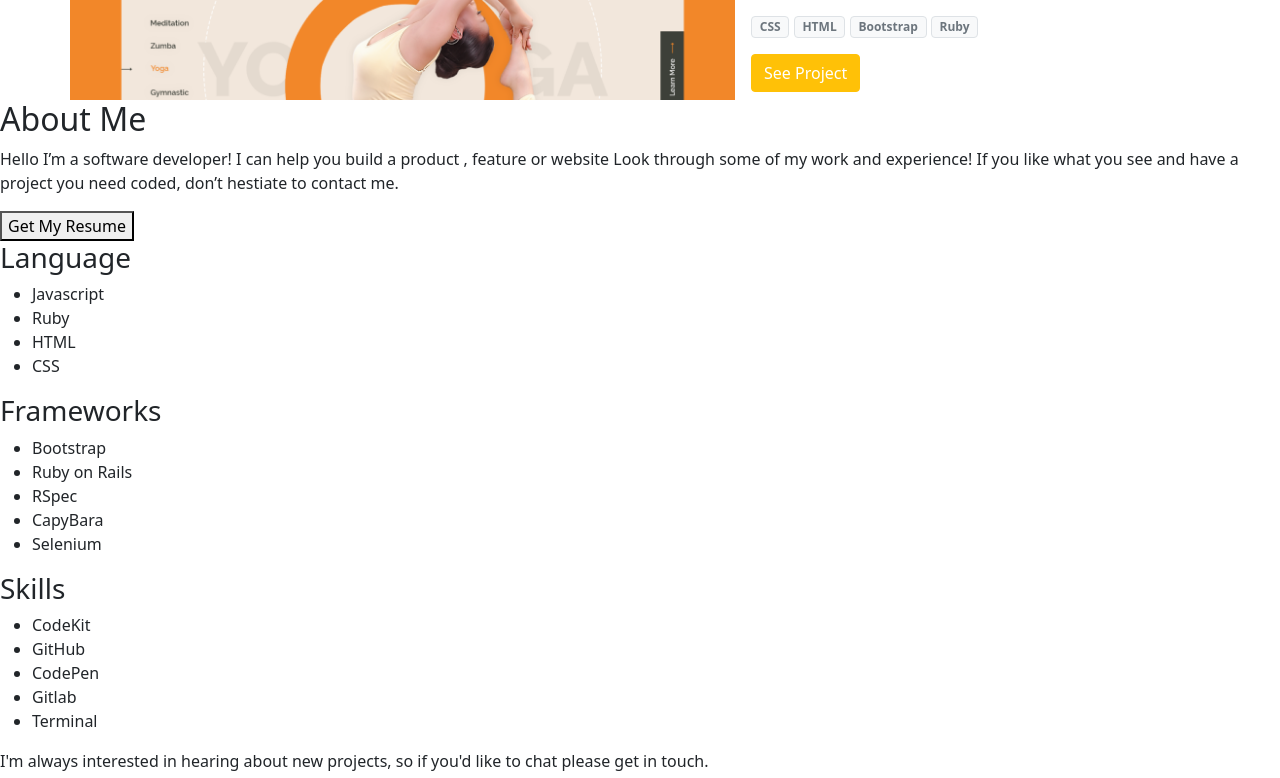
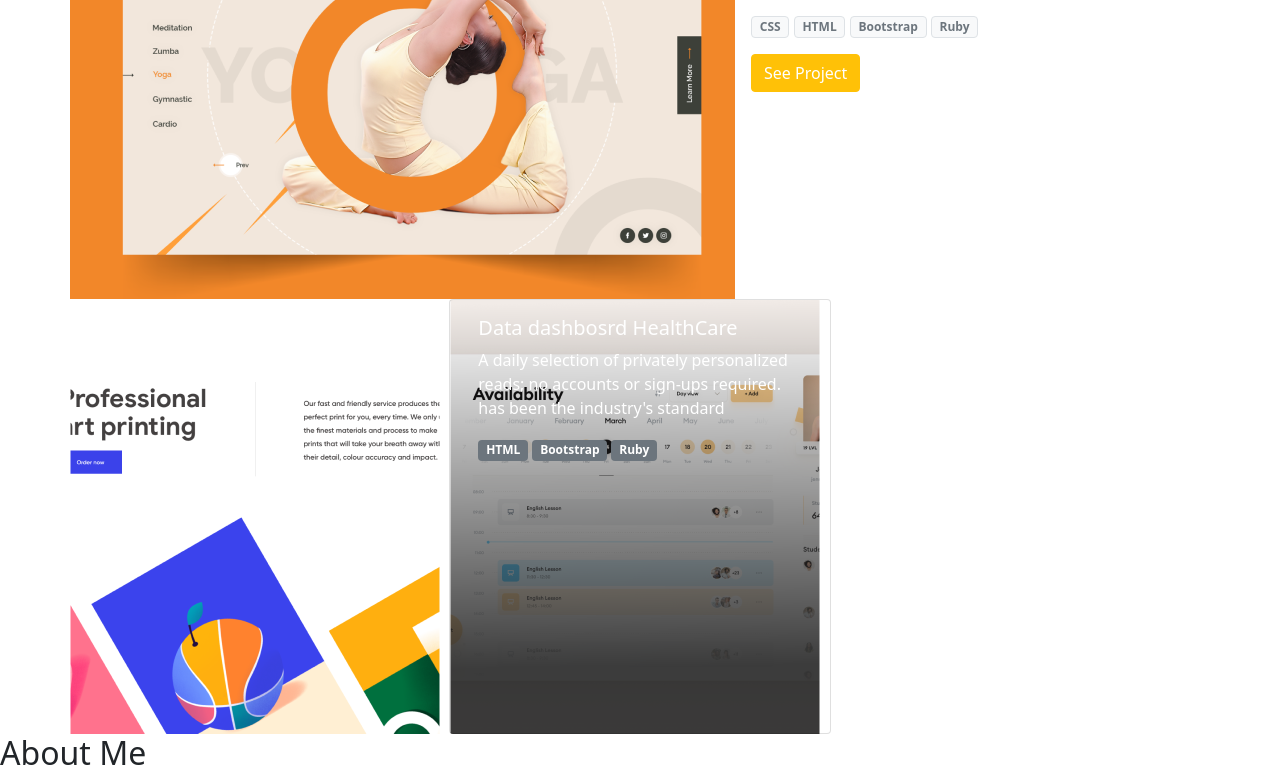
Before and after one commit to rskinnerc/bootstrap-portfolio, a website: page index.html in a window 1280 px wide. Shown: the part 1137-1915 px from the top of the page. Drawn offline with nearby package versions, Linux system fonts and the light colour scheme.

Commit message:
Add the cards

```diff
--- a/index.html
+++ b/index.html
@@ -50,7 +50,7 @@
   <!-- My recent Works -->
   <section class="container">
     <h2 class="my-5">My Recent Works</h2>
-    <div class="row">
+    <div class="row  custom__recent">
       <div class="col-7 custom__img_placeholder">
 
       </div>
@@ -68,11 +68,25 @@
       </div>
     </div>
     <!-- Cards container -->
-    <div>
-      <div>
+    <div class="row custom__recentrow">
+      <div class="col custom__card1">
         <!-- Image and Button -->
       </div>
-      <div>
+      <div class="col card custom__card2 d-flex flex-column justify-content-end">
+        <div class="card-body">
+          <h5 class="card-title text-white">Data dashbosrd HealthCare</h5>
+          <p class="card-text text-white">A daily selection of privately personalized reads; no accounts or sign-ups required.
+            has been the industry's standard</p>
+            <ul class="list-unstyled">
+              <li class="badge bg-secondary">HTML</li>
+              <li class="badge bg-secondary">Bootstrap</li>
+              <li class="badge bg-secondary">Ruby</li>
+            </ul>
+
+        </div>
+        <!-- Img, Title, description, controls -->
+      </div>
+      <div class="col">
         <!-- Img, Title, description, controls -->
       </div>
     </div>
--- a/style.css
+++ b/style.css
@@ -16,3 +16,22 @@
   background-repeat: no-repeat;
   background-size: cover;
 }
+
+.custom__recent {
+  height: 448px;
+}
+
+.custom__recentrow {
+  height: 435px;
+}
+
+.custom__card1 {
+  background-image: url(./imgplaceholder.png);
+  background-repeat: no-repeat;
+
+}
+
+.custom__card2 {
+  background-image: url(./placeholder.png);
+  background-repeat: no-repeat;
+}
```
Also changed, not shown: dark.png (added), imgplaceholder.png (added), place.png (added), placeholder.png (added).
